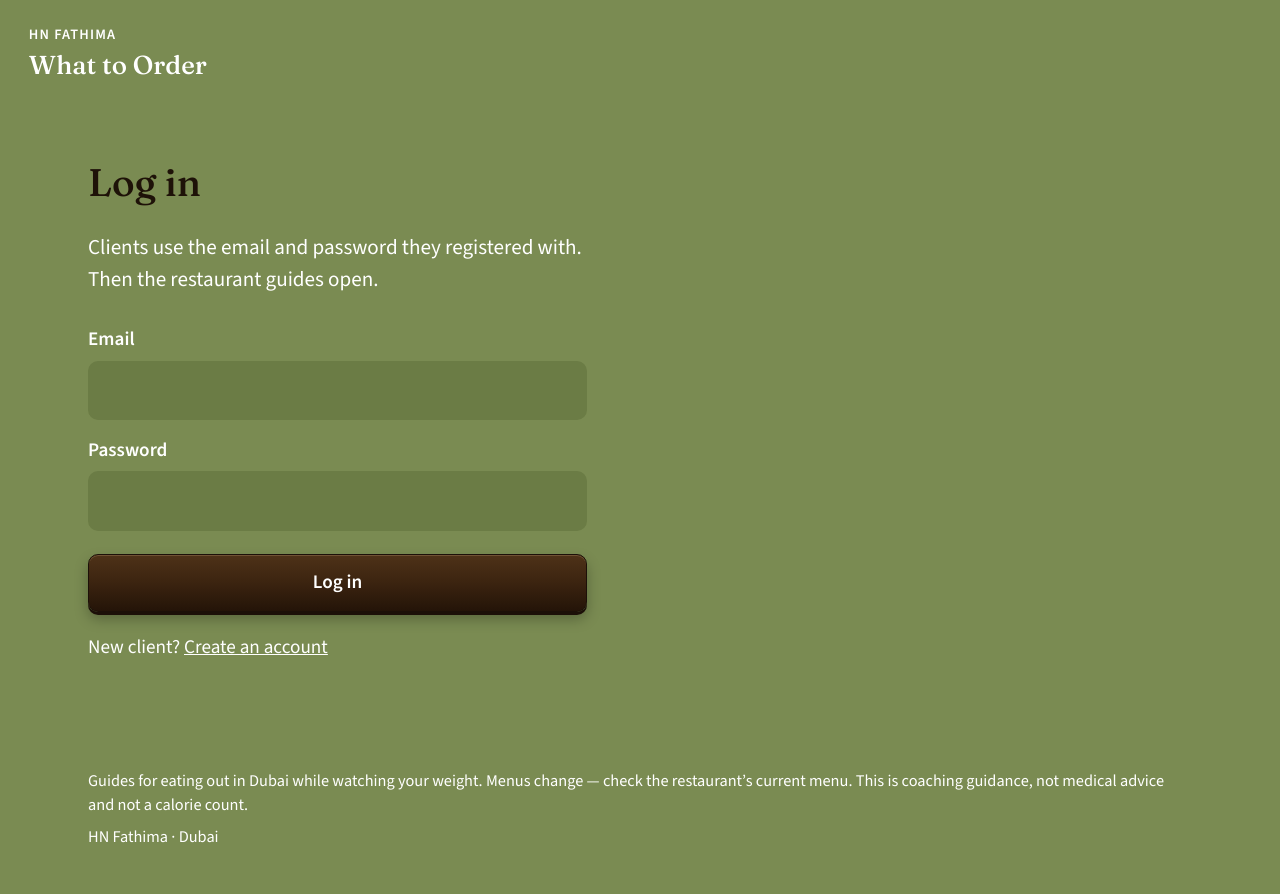
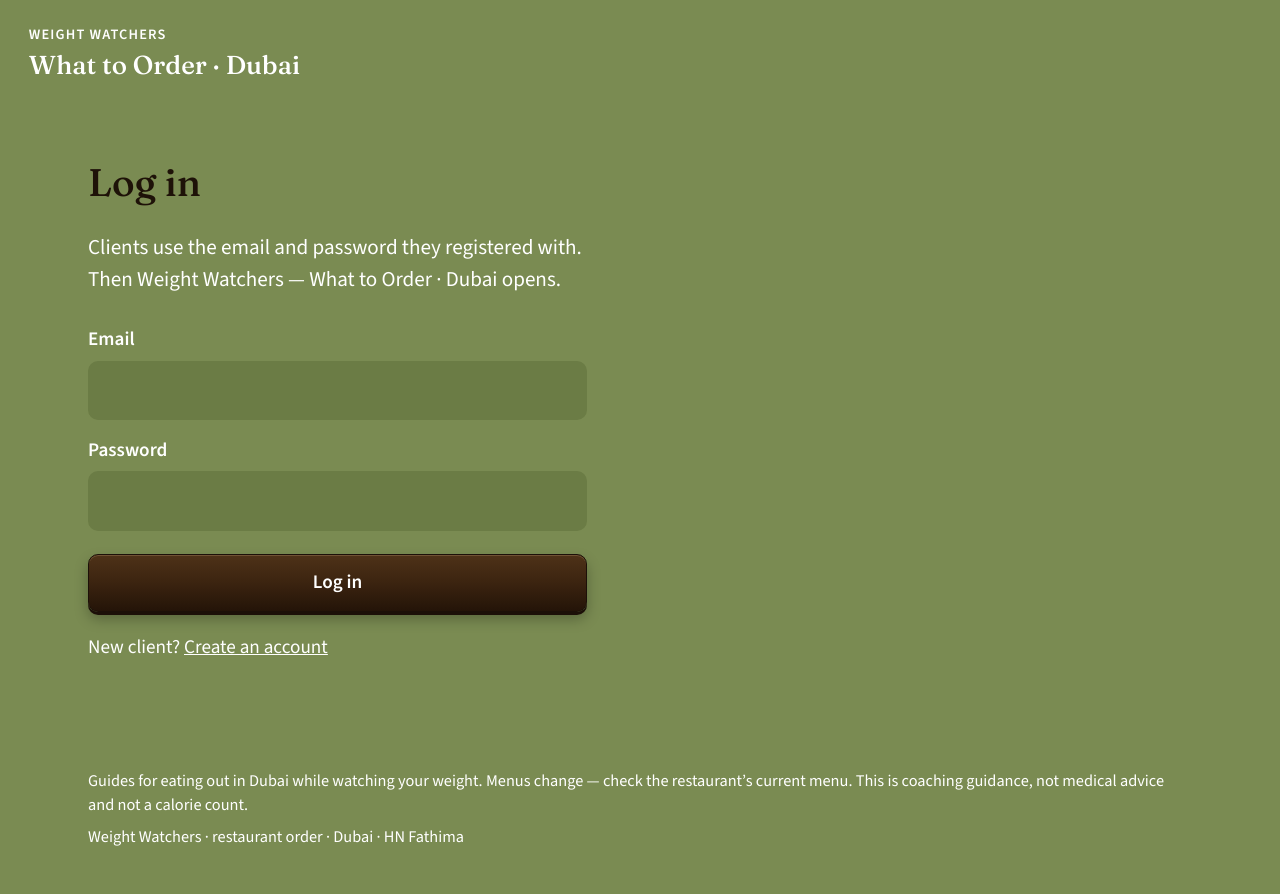
Before and after one commit to katrinakhan/weight-watchers-dubai, a Flask app: page /login in a window 1280 px wide. Run offline with Flask 3, Linux system fonts and the light colour scheme.

Commit message:
Name the app Weight Watchers — What to Order · Dubai for the Render deploy.
Co-authored-by: Cursor <cursoragent@cursor.com>

```diff
--- a/app.py
+++ b/app.py
@@ -1,4 +1,5 @@
 import os
+from pathlib import Path
 
 from flask import Flask, redirect, render_template, request, url_for
 from flask_login import (
@@ -8,6 +9,7 @@ from flask_login import (
     login_user,
     logout_user,
 )
+from sqlalchemy.engine.url import URL
 
 from models import User, db
 from restaurants import (
@@ -34,13 +36,16 @@ os.makedirs(app.instance_path, exist_ok=True)
 if os.environ.get("DATABASE_URL"):
     app.config["SQLALCHEMY_DATABASE_URI"] = _database_uri()
 else:
-    db_path = os.path.join(app.instance_path, "whattoorder.db")
-    app.config["SQLALCHEMY_DATABASE_URI"] = "sqlite:///" + db_path.replace("\\", "/")
+    db_file = Path(app.instance_path) / "whattoorder.db"
+    app.config["SQLALCHEMY_DATABASE_URI"] = URL.create(
+        drivername="sqlite",
+        database=str(db_file.resolve()),
+    )
 
 db.init_app(app)
 login_manager = LoginManager(app)
 login_manager.login_view = "login"
-login_manager.login_message = "Log in with your email to open the restaurant guides."
+login_manager.login_message = "Log in to open Weight Watchers — What to Order · Dubai."
 
 
 @login_manager.user_loader
--- a/render.yaml
+++ b/render.yaml
@@ -1,6 +1,6 @@
 services:
   - type: web
-    name: what-to-order
+    name: weight-watchers-dubai
     runtime: python
     buildCommand: pip install -r requirements.txt
     startCommand: gunicorn app:app --bind 0.0.0.0:$PORT
--- a/templates/base.html
+++ b/templates/base.html
@@ -3,7 +3,7 @@
 <head>
     <meta charset="UTF-8">
     <meta name="viewport" content="width=device-width, initial-scale=1.0">
-    <title>{% block title %}What to Order — Dubai{% endblock %}</title>
+    <title>{% block title %}Weight Watchers — What to Order · Dubai{% endblock %}</title>
     <link rel="preconnect" href="https://fonts.googleapis.com">
     <link rel="preconnect" href="https://fonts.gstatic.com" crossorigin>
     <link href="https://fonts.googleapis.com/css2?family=Fraunces:opsz,wght@9..144,500;9..144,600&family=Source+Sans+3:wght@400;500;600&display=swap" rel="stylesheet">
@@ -13,8 +13,8 @@
     <a class="skip" href="#main">Skip to content</a>
     <header class="site-header">
         <a class="brand" href="{{ url_for('index') }}">
-            <span class="brand-kicker">HN Fathima</span>
-            <span class="brand-name">What to Order</span>
+            <span class="brand-kicker">Weight Watchers</span>
+            <span class="brand-name">What to Order · Dubai</span>
         </a>
         <nav>
             {% if current_user.is_authenticated %}
@@ -28,7 +28,7 @@
     </main>
     <footer class="site-footer">
         <p>Guides for eating out in Dubai while watching your weight. Menus change — check the restaurant’s current menu. This is coaching guidance, not medical advice and not a calorie count.</p>
-        <p class="footer-meta">HN Fathima · Dubai</p>
+        <p class="footer-meta">Weight Watchers · restaurant order · Dubai · HN Fathima</p>
     </footer>
 </body>
 </html>
--- a/templates/how.html
+++ b/templates/how.html
@@ -1,5 +1,5 @@
 {% extends "base.html" %}
-{% block title %}How this works — What to Order{% endblock %}
+{% block title %}How this works — Weight Watchers{% endblock %}
 {% block content %}
 <article class="prose">
     <h1>How this works</h1>
--- a/templates/index.html
+++ b/templates/index.html
@@ -1,5 +1,5 @@
 {% extends "base.html" %}
-{% block title %}What to Order — Dubai{% endblock %}
+{% block title %}Weight Watchers — What to Order · Dubai{% endblock %}
 {% block content %}
 <section class="hero">
     <p class="eyebrow">Dubai · mid-range to high-end</p>
--- a/templates/login.html
+++ b/templates/login.html
@@ -1,9 +1,9 @@
 {% extends "base.html" %}
-{% block title %}Log in — What to Order{% endblock %}
+{% block title %}Log in — Weight Watchers{% endblock %}
 {% block content %}
 <article class="auth">
     <h1>Log in</h1>
-    <p class="lede">Clients use the email and password they registered with. Then the restaurant guides open.</p>
+    <p class="lede">Clients use the email and password they registered with. Then Weight Watchers — What to Order · Dubai opens.</p>
     {% if error %}
     <p class="auth-error">{{ error }}</p>
     {% endif %}
--- a/templates/not_found.html
+++ b/templates/not_found.html
@@ -1,5 +1,5 @@
 {% extends "base.html" %}
-{% block title %}Not found — What to Order{% endblock %}
+{% block title %}Not found — Weight Watchers{% endblock %}
 {% block content %}
 <article class="prose">
     <h1>That restaurant is not in the list yet</h1>
--- a/templates/register.html
+++ b/templates/register.html
@@ -1,9 +1,9 @@
 {% extends "base.html" %}
-{% block title %}Create account — What to Order{% endblock %}
+{% block title %}Create account — Weight Watchers{% endblock %}
 {% block content %}
 <article class="auth">
     <h1>Create an account</h1>
-    <p class="lede">Use your email and a password of at least 8 characters. This is for HN Fathima’s clients.</p>
+    <p class="lede">Use your email and a password of at least 8 characters. This is for clients of Weight Watchers — What to Order · Dubai.</p>
     {% if error %}
     <p class="auth-error">{{ error }}</p>
     {% endif %}
--- a/templates/restaurant.html
+++ b/templates/restaurant.html
@@ -1,5 +1,5 @@
 {% extends "base.html" %}
-{% block title %}{{ r.name }} — What to Order{% endblock %}
+{% block title %}{{ r.name }} — Weight Watchers{% endblock %}
 {% block content %}
 <p class="place-toolbar">
     <a class="home-btn" href="{{ url_for('index') }}">Back to restaurants</a>
```
Also changed, not shown: README.md.
